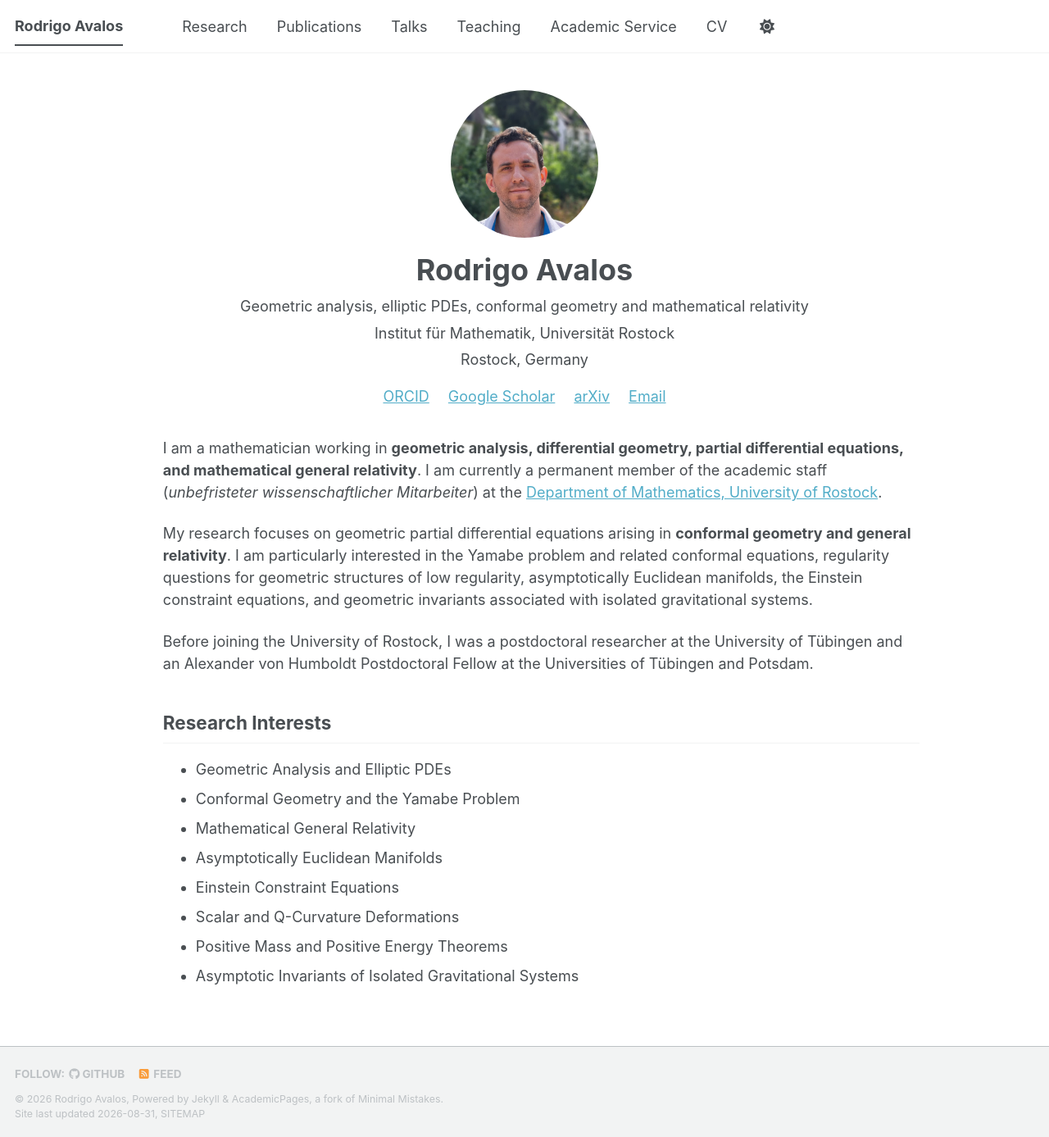
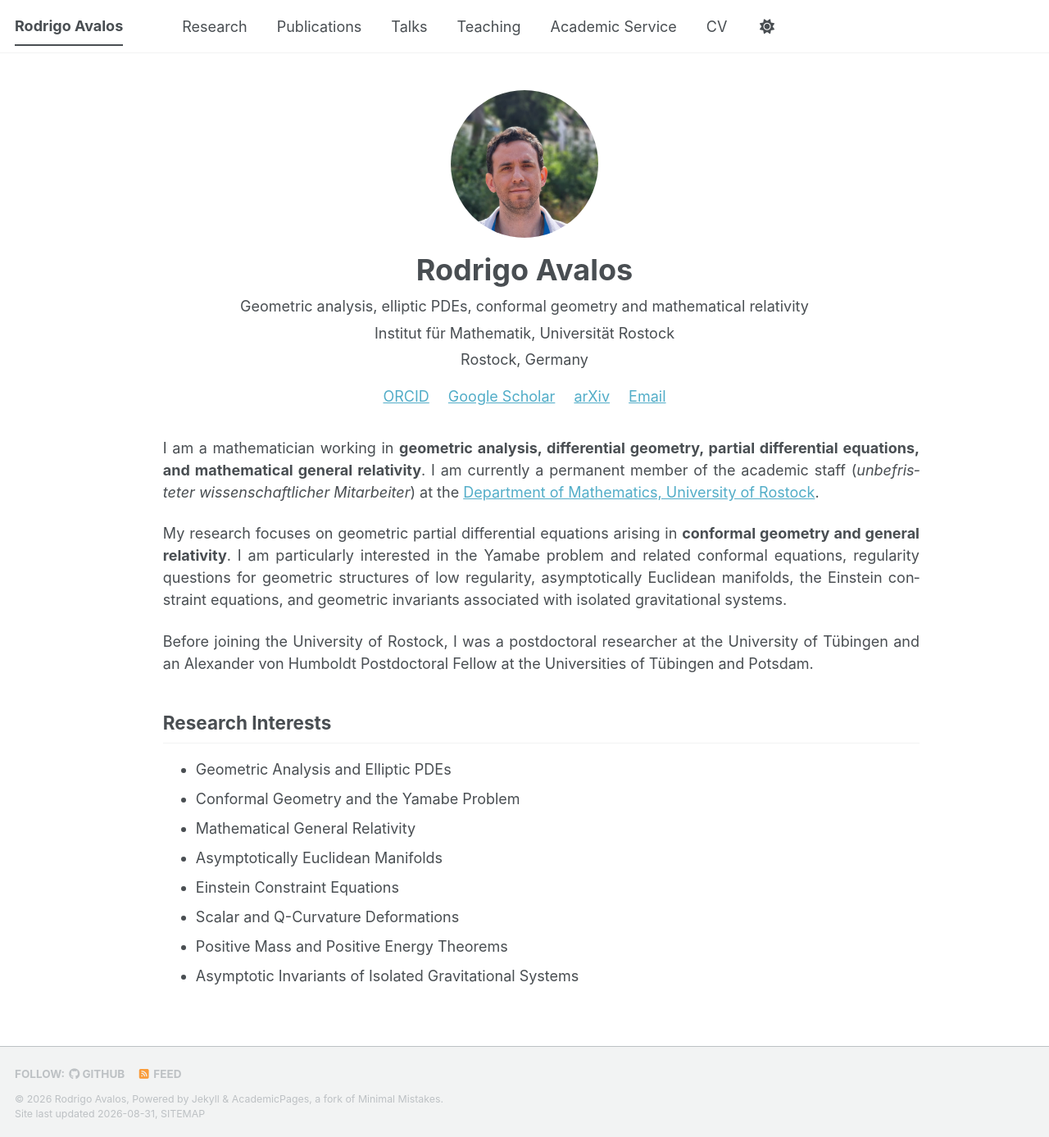
Before and after one commit to rodrigo-avalos/rodrigo-avalos, a Jekyll site: the page built from _pages/about.md, in a window 1280 px wide and 1387 px high. Shown: the whole window at 82% size. Built offline with Jekyll 4.4.1, drawn with Linux system fonts in a browser that asks for light colours; a style sheet for code colours, icons or effects is not loaded.

Commit message:
Update main.scss

```diff
--- a/assets/css/main.scss
+++ b/assets/css/main.scss
@@ -112,3 +112,18 @@
 .page__content {
   width: 100%;
 }
+/* ==========================================================================
+   Justified body text
+   ========================================================================== */
+
+.page__content p {
+  text-align: justify;
+  text-justify: inter-word;
+  hyphens: auto;
+}
+
+@media (max-width: 600px) {
+  .page__content p {
+    text-align: left;
+  }
+}
```
